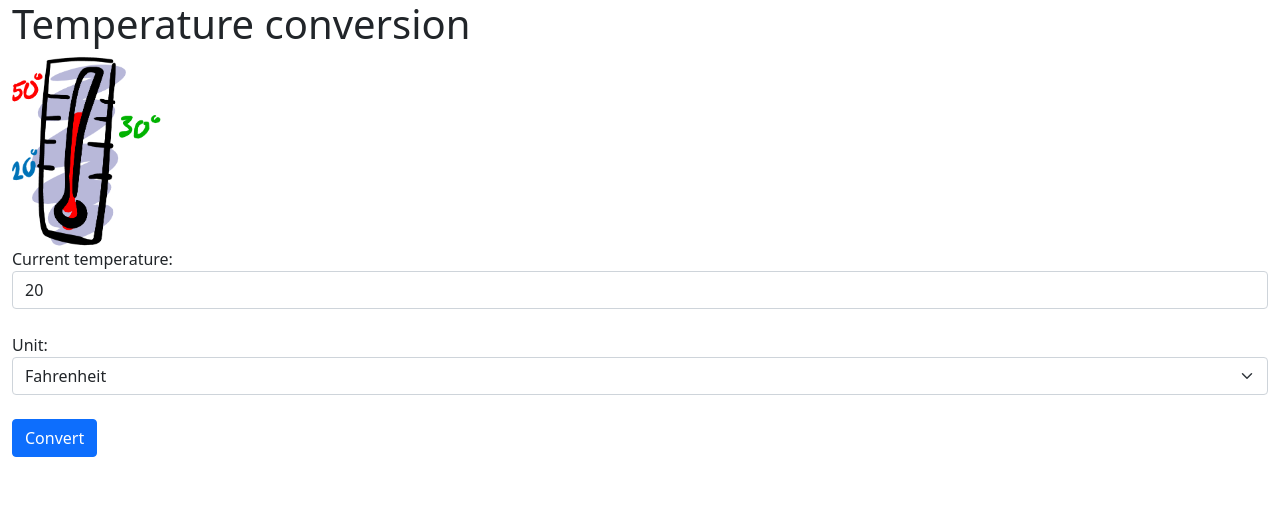
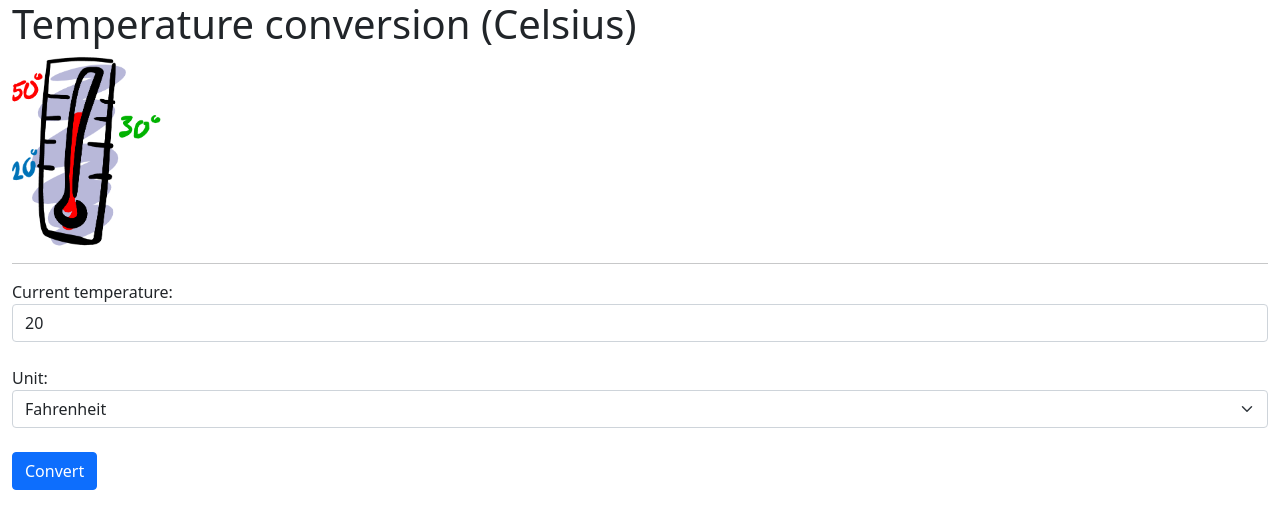
Before and after one commit to jiraphatutcc41-crs/ex6a, a plain HTML site: page index.html in a window 1280 px wide. Drawn offline with nearby package versions, Linux system fonts and the light colour scheme.

Commit message:
add <hr> and edit the current temperature label

```diff
--- a/index.html
+++ b/index.html
@@ -10,8 +10,9 @@
 </head>
   <body>
     <div class="container-fluid">
-		<h1>Temperature conversion</h1>
+		<h1>Temperature conversion (Celsius)</h1>
 		<img src="images/temperature.gif" class="img-fluid" alt="runner logo" width="150" height="150"><br>
+		<hr>
 		<form role="form" method="GET">
 		  <div class="form-group">
 			<label for="tem">Current temperature:</label>
```
